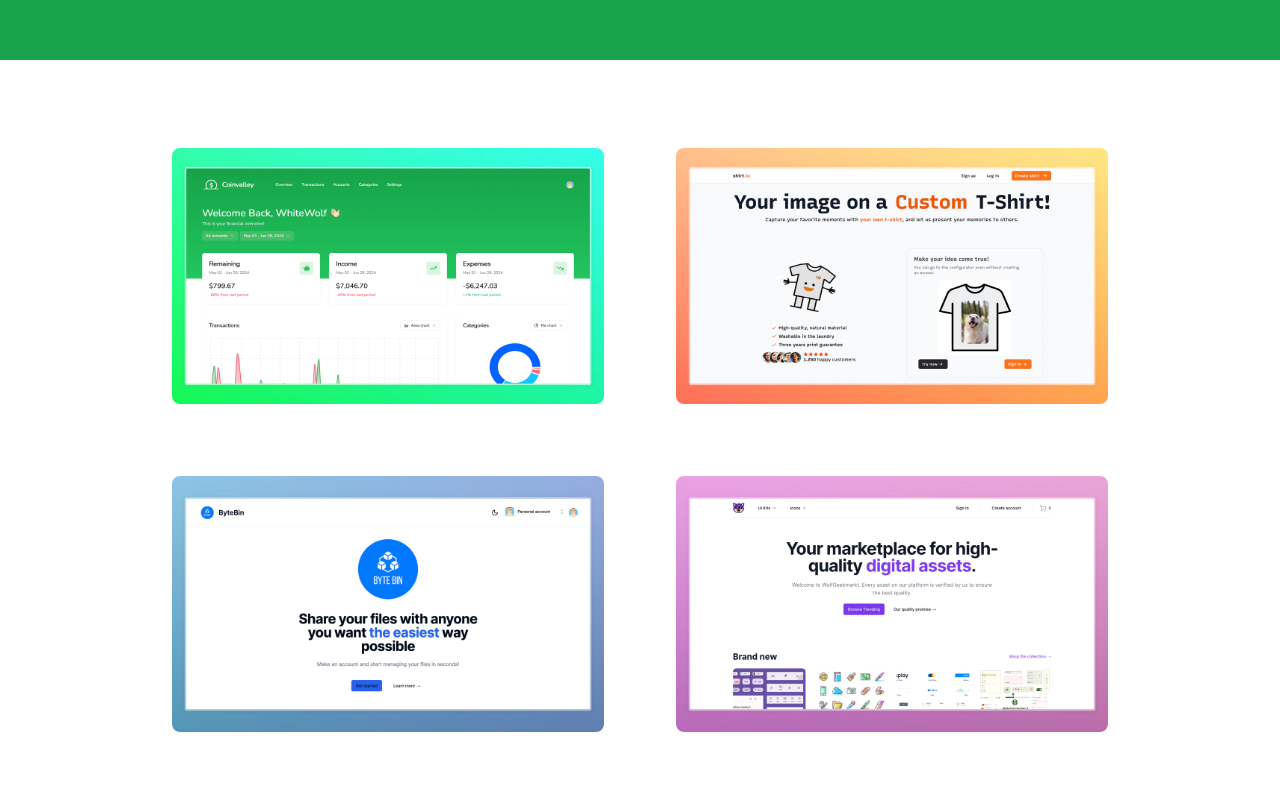
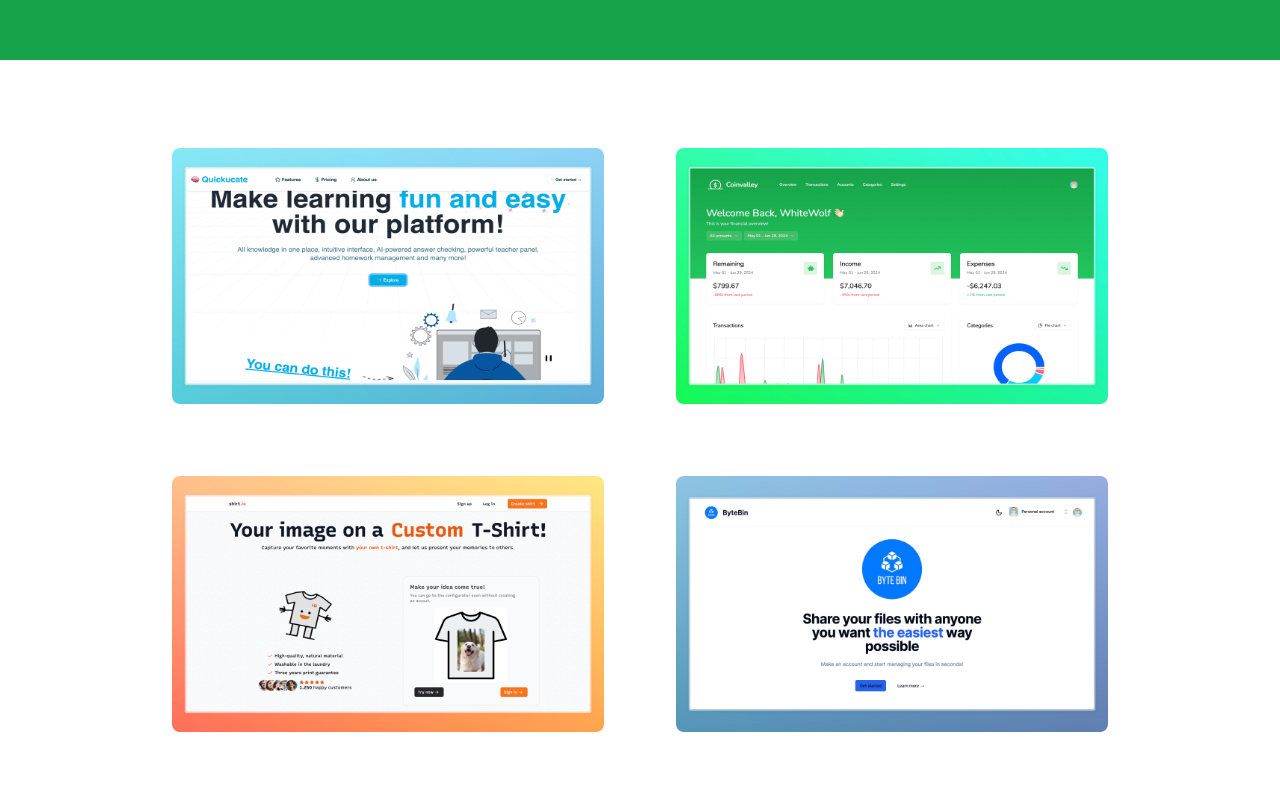
Before and after one commit to WhiteWolfWCY/portfolio_v2, a Next.js app: page / in a window 1280 px wide. Shown: the part 1540-2340 px from the top of the page. Built offline with nearby package versions, Linux system fonts and the light colour scheme.

Commit message:
New project

```diff
--- a/components/Projects.tsx
+++ b/components/Projects.tsx
@@ -27,6 +27,21 @@ const strings = ["Projects", "My work", "Take a look!"];
 
 
 export const PROJECTS = [
+  {
+    title: "Quickucate",
+    tech: [
+      TbBrandNextjs,
+      TbBrandTypescript,
+      FaNodeJs,
+      SiTailwindcss,
+      SiPostgresql,
+      SiClerk,
+      FaStripeS,
+    ],
+    link: "https://quickucate.vercel.app",
+    cover: "/quickucate.jpeg",
+    background: "bg-blue-500",
+  },
   {
     title: "Coinvalley",
     tech: [
```
Also changed, not shown: public/quickucate.jpeg (added).
